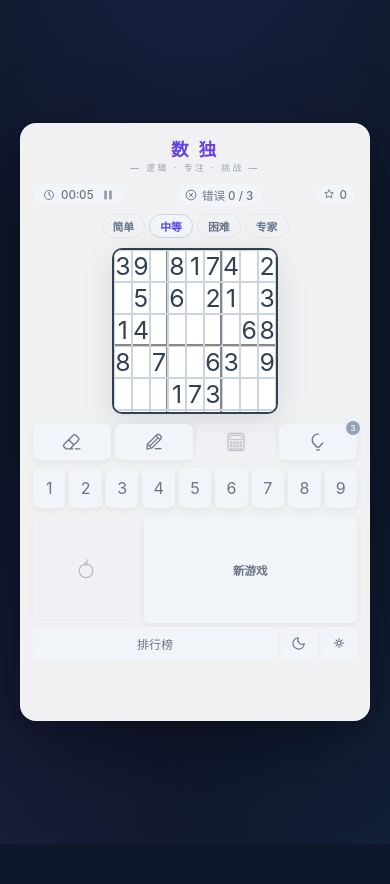
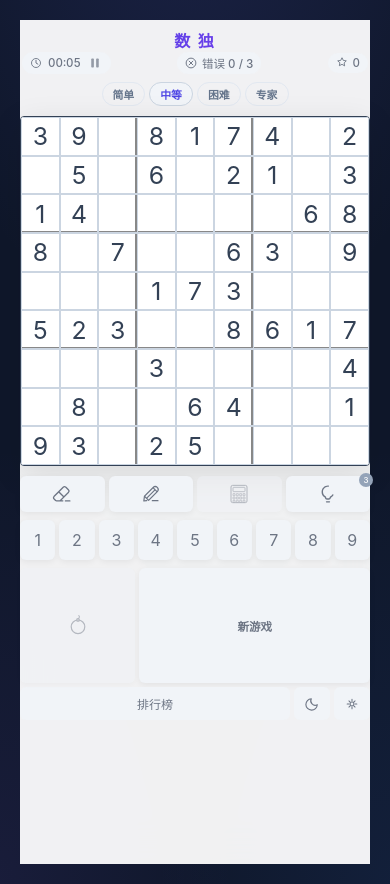
Before and after one commit to daxmate/sudoku, a Vue app: page / in a window 390 px wide. Before the commit the page ends 844 px from the top, so only its background shows below. Built offline with nearby package versions, Linux system fonts and the light colour scheme.

Commit message:
fix: 移动端全屏无 padding，棋盘 100% 宽度

```diff
--- a/src/App.vue
+++ b/src/App.vue
@@ -436,14 +436,18 @@ h1 {
 }
 
 @media (max-width: 640px) {
+  .app { max-width: none; margin: 0; width: 100%; min-height: 100dvh; }
   .container {
-    padding: 12px 12px 60px;
-    border-radius: 16px;
+    padding: 0;
+    border-radius: 0;
+    border: none;
+    min-height: 100dvh;
+    box-shadow: none;
   }
-  h1 { font-size: 1.1rem; letter-spacing: 3px; margin-bottom: 0; }
-  .subtitle { font-size: 0.55rem; margin-bottom: 10px; }
-  .board-row { gap: 10px; }
-  .side-panel { gap: 6px; }
+  h1 { padding: 8px 0 0; margin: 0; font-size: 1rem; letter-spacing: 2px; }
+  .subtitle { display: none; }
+  .board-row { gap: 6px; }
+  .side-panel { gap: 4px; }
 }
 
 .board-row {
--- a/src/components/GameBoard.vue
+++ b/src/components/GameBoard.vue
@@ -86,6 +86,9 @@ function boxBorderClasses(idx) {
 
 <style scoped>
 .board-wrapper { display: flex; justify-content: center; }
+@media (max-width: 640px) {
+  .board-wrapper { width: 100%; }
+}
 
 .board {
   display: grid;
@@ -102,10 +105,12 @@ function boxBorderClasses(idx) {
 
 @media (max-width: 640px) {
   .board {
-    width: min(432px, 100%);
+    width: 100%;
     height: auto;
     aspect-ratio: 1;
     box-sizing: border-box;
+    border-width: 1px;
+    border-radius: 4px;
   }
 }
 
```
